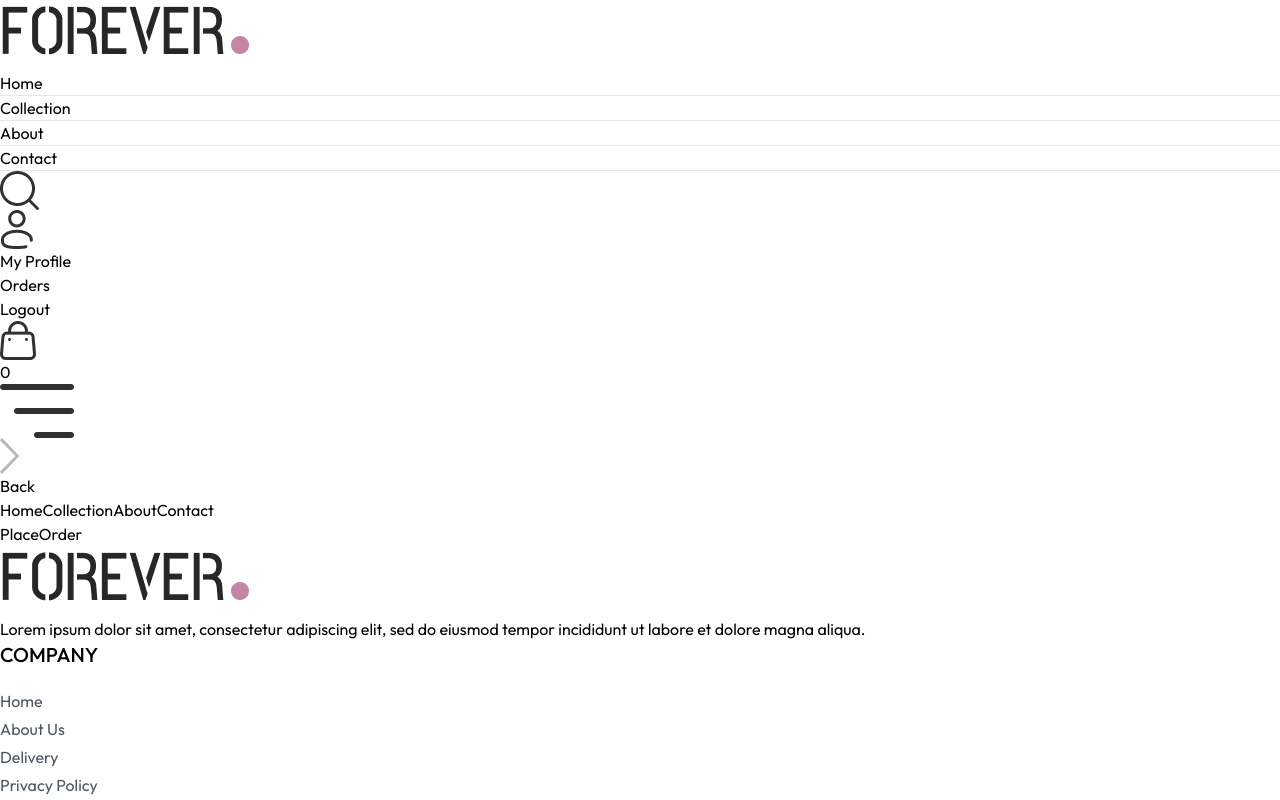
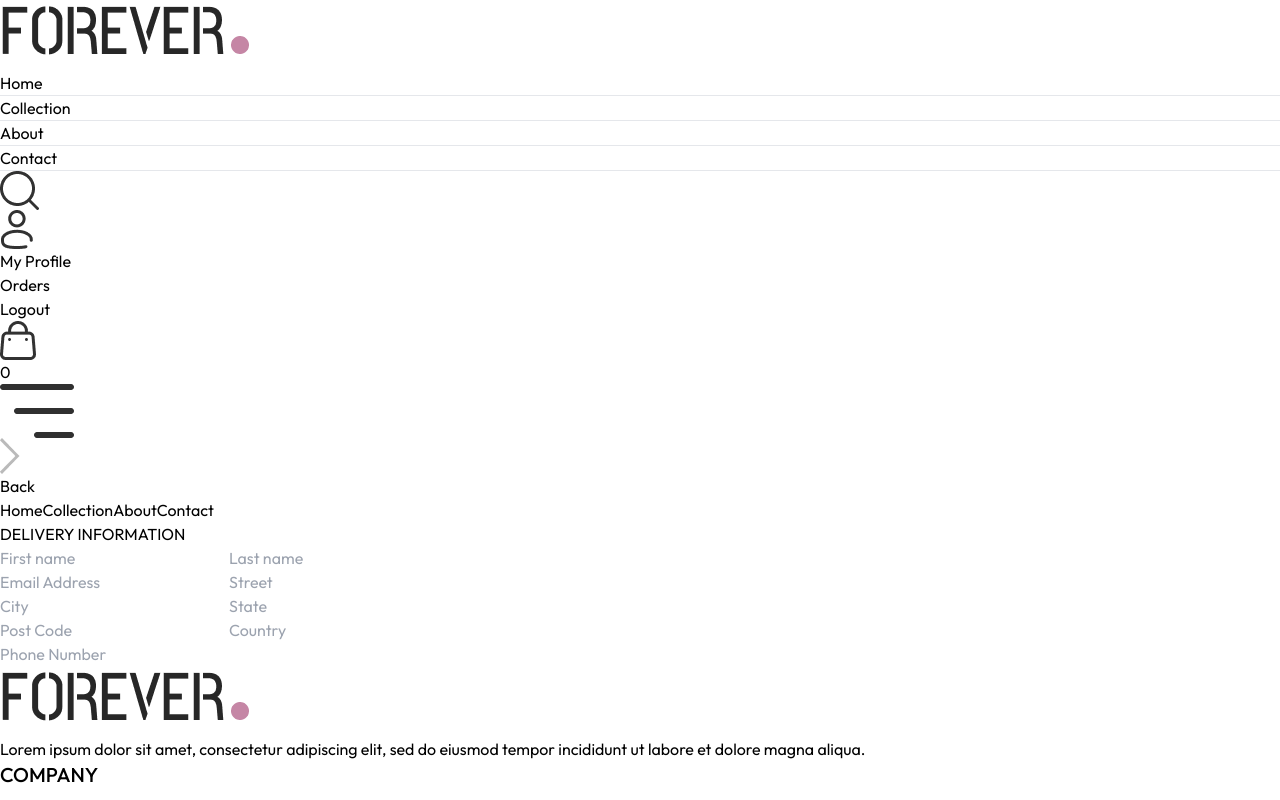
Before and after one commit to Lauren21717/ecommerce-app, a React (Vite) app in the folder frontend/: page /place-order in a window 1280 px wide. Shown: the top 800 px of the page. Built offline with nearby package versions, Linux system fonts and the light colour scheme.

Commit message:
Add delivery information section to PlaceOrder page

```diff
--- a/frontend/src/context/ShopContext.jsx
+++ b/frontend/src/context/ShopContext.jsx
@@ -1,6 +1,7 @@
 import { createContext, useEffect, useState } from "react";
 import { products } from "../assets/assets";
 import { toast } from "react-toastify";
+import { useNavigate } from "react-router-dom";
 
 export const ShopContext = createContext();
 
@@ -12,6 +13,7 @@
     const [search, setSearch] = useState('');
     const [showSearch, setShowSearch] = useState(false);
     const [cartItems, setCartItems] = useState({});
+    const navigate = useNavigate();
 
     const addToCart = async (itemId, size) => {
         if (!size) {
@@ -72,7 +74,8 @@
         cartItems, addToCart,
         getCartCount,
         updateQuantity,
-        getCartAmount
+        getCartAmount,
+        navigate
     }
 
 
--- a/frontend/src/index.css
+++ b/frontend/src/index.css
@@ -41,5 +41,9 @@
 }
 
 .cart-items{
-    @apply py-4 border-t border-b text-gray-700 grid grid-cols-[4fr_0.5fr_0.5fr] sm:grid-cols-[4fr_2fr_0.5fr] items-center gap-4
+    @apply py-4 border-t border-b text-gray-700 grid grid-cols-[4fr_0.5fr_0.5fr] sm:grid-cols-[4fr_2fr_0.5fr] items-center gap-4;
 }
+
+.payment-method-container {
+    @apply flex items-center gap-3 border p-2 px-3 cursor-pointer;
+}
--- a/frontend/src/pages/Cart.jsx
+++ b/frontend/src/pages/Cart.jsx
@@ -7,7 +7,7 @@
 
 const Cart = () => {
 
-  const { products, currency, cartItems, updateQuantity } = useContext(ShopContext);
+  const { products, currency, cartItems, updateQuantity, navigate } = useContext(ShopContext);
 
   const [cartData, setCartData] = useState([]);
 
@@ -84,6 +84,13 @@
       <div className="flex justify-end my-20">
         <div className="w-full sm:w-[450px]">
           <CartTotal />
+          <div className='w-full text-end'>
+            <button
+            onClick={()=>navigate('/place-order')}
+            className='bg-black text-white text-sm my-8 px-8 py-3'>
+              PROCEED TO CHECKOUT
+            </button>
+          </div>
         </div>
       </div>
 
--- a/frontend/src/pages/PlaceOrder.jsx
+++ b/frontend/src/pages/PlaceOrder.jsx
@@ -1,8 +1,71 @@
-import React from 'react'
+import React, { useState } from 'react'
+import Title from '../component/Title';
+import CartTotal from '../component/CartTotal'
+import { assets } from '../assets/assets';
 
 const PlaceOrder = () => {
+
+  const [method, setMethod] = useState('cod');
+
   return (
-    <div>PlaceOrder</div>
+    <div className='flex flex-col sm:flex-row justify-between gap-4 pt-5 sm:pt-14 min-h-[80vh] border-t'>
+      {/* Left Side--Delevery Infomation Section */}
+      <div className='flex flex-col gap-4 w-full sm:max-w-[480px]'>
+
+        <div className="text-xl sm:text-2xl my-3">
+          <Title text1={'DELIVERY'} text2={'INFORMATION'} />
+        </div>
+
+        <div className='flex gap-3'>
+          <input
+            className='border border-gray-300 rounded py-1.5 px-3.5 w-full'
+            type="text"
+            placeholder='First name' />
+          <input
+            className='border border-gray-300 rounded py-1.5 px-3.5 w-full'
+            type="text"
+            placeholder='Last name' />
+        </div>
+
+        <input
+          className='border border-gray-300 rounded py-1.5 px-3.5 w-full'
+          type="email"
+          placeholder='Email Address' />
+        <input
+          className='border border-gray-300 rounded py-1.5 px-3.5 w-full'
+          type="text"
+          placeholder='Street' />
+
+        <div className='flex gap-3'>
+          <input
+            className='border border-gray-300 rounded py-1.5 px-3.5 w-full'
+            type="text"
+            placeholder='City' />
+          <input
+            className='border border-gray-300 rounded py-1.5 px-3.5 w-full'
+            type="text"
+            placeholder='State' />
+        </div>
+
+        <div className='flex gap-3'>
+          <input
+            className='border border-gray-300 rounded py-1.5 px-3.5 w-full'
+            type="number"
+            placeholder='Post Code' />
+          <input
+            className='border border-gray-300 rounded py-1.5 px-3.5 w-full'
+            type="text"
+            placeholder='Country' />
+        </div>
+        <input
+          className='border border-gray-300 rounded py-1.5 px-3.5 w-full'
+          type="number"
+          placeholder='Phone Number' />
+      </div>
+
+
+
+    </div>
   )
 }
 
```
